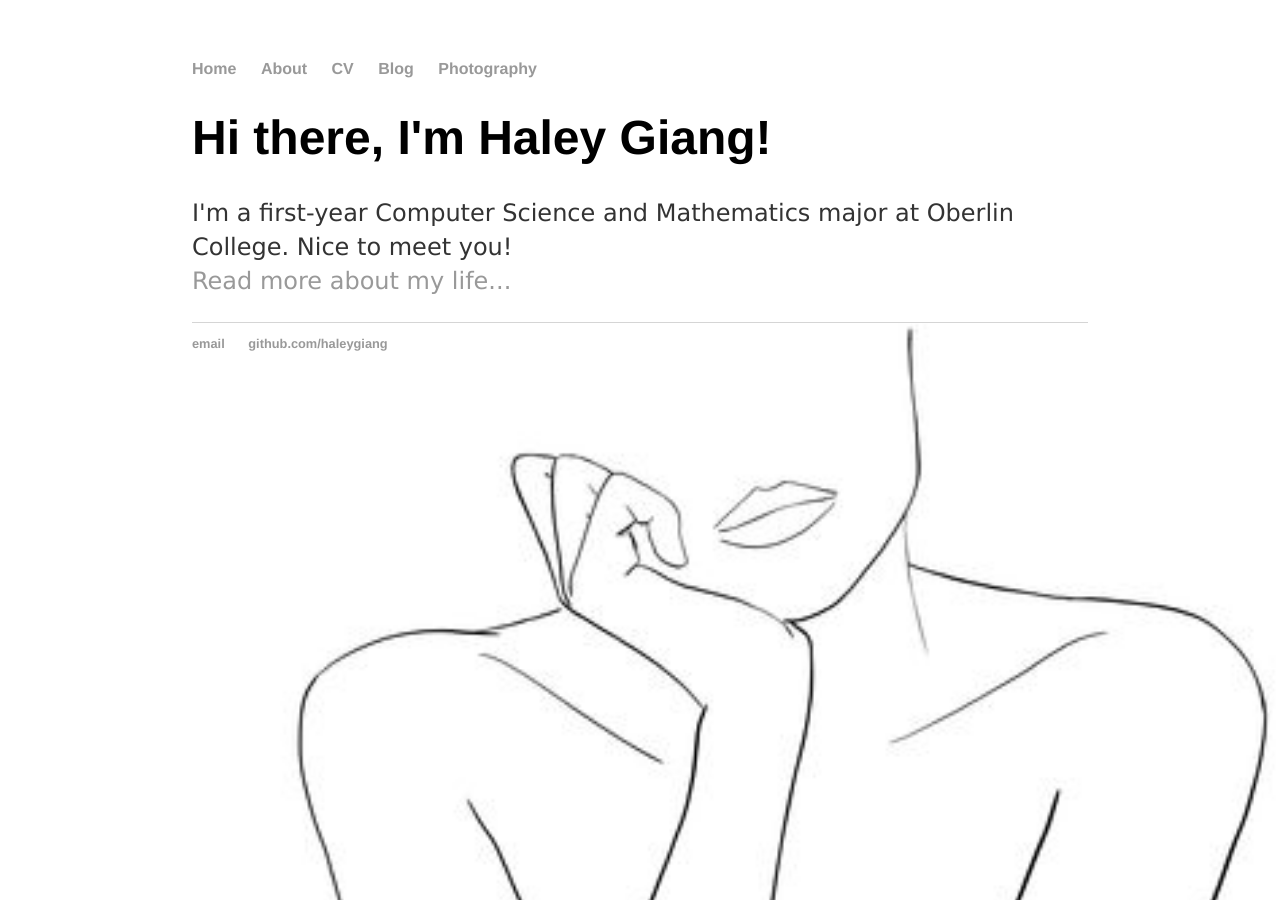
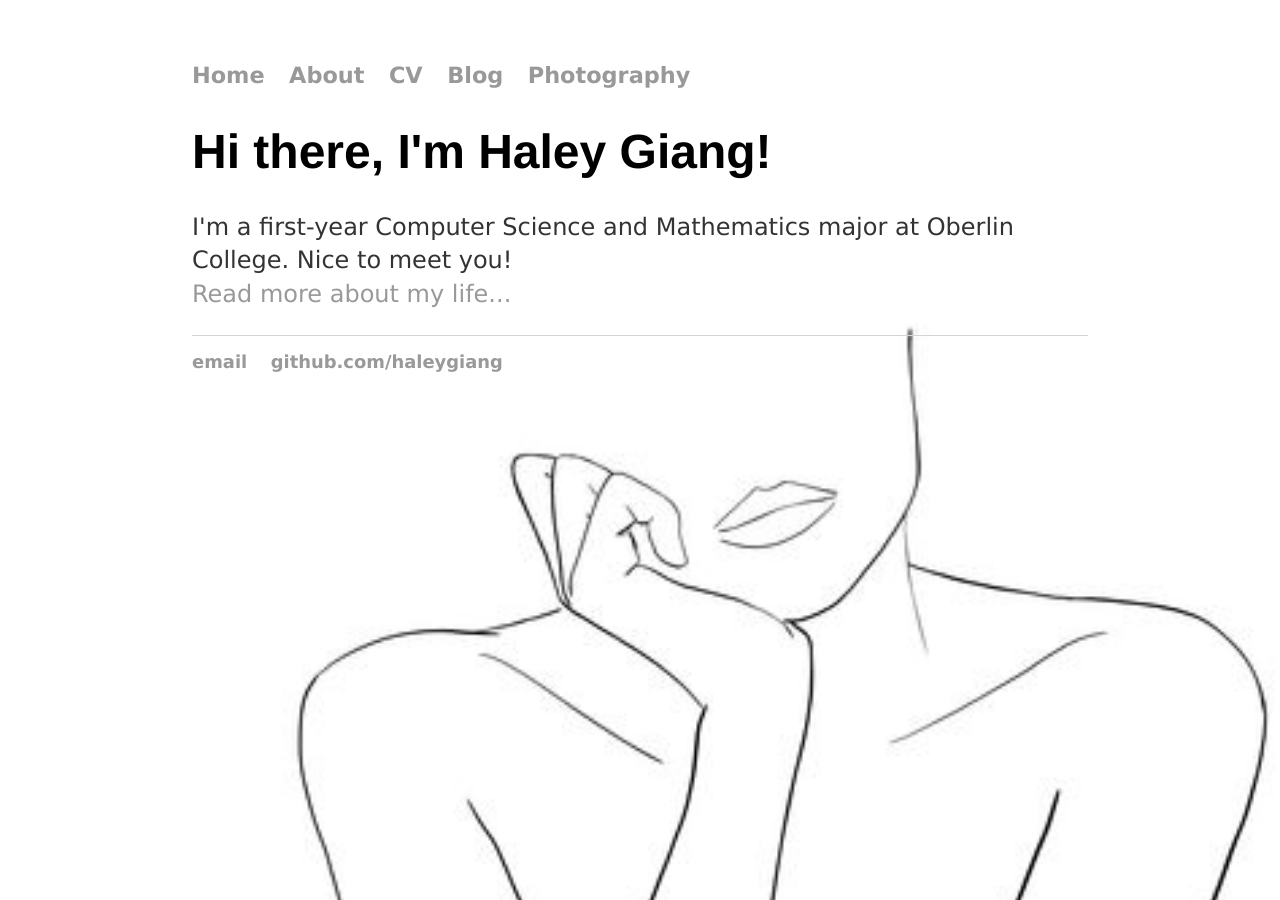
Before and after one commit to haleygiang/haleygiang.github.io, a Jekyll site: the page built from index.html, in a window 1280 px wide. Built offline with Jekyll 4.4.1, drawn with Linux system fonts in a browser that asks for light colours.

Commit message:
Update main.css

```diff
--- a/css/main.css
+++ b/css/main.css
@@ -47,3 +47,10 @@ ul.posts {
 ul.posts li {
     list-style: none;
 }
+
+ul li{
+    font-size: 1.4em;
+    font-family: 'Varela', 'Verdana', 'Geneva', 'sans-serif';
+    line-height: 1.4em;
+    color: #333;
+}
```
